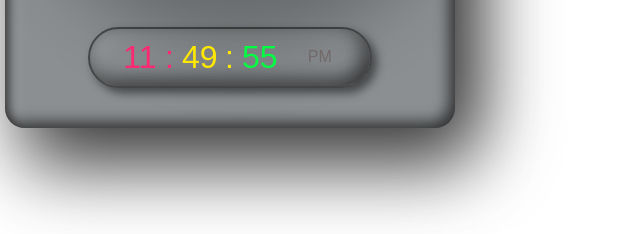
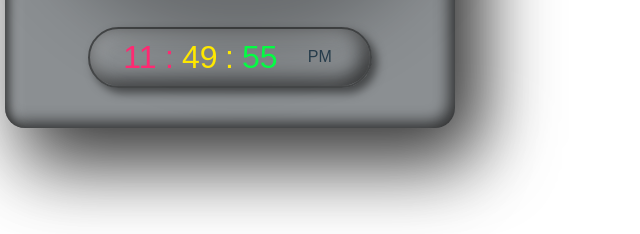
Before and after one commit to HitCyberSec/Analog-Clockw-Digital-Clock, a plain HTML site: page index.html in a window 1280 px wide. Shown: the part 563-797 px from the top of the page, 291-931 px from the left. Drawn offline with Linux system fonts and the light colour scheme; a web font is replaced by a local one.

Commit message:
Color changed

```diff
--- a/style.css
+++ b/style.css
@@ -167,7 +167,7 @@ body
   display: flex;
   justify-content: center;
   align-items: center;
-  color: #726969;
+  color: #263c4b;
 }
 #time div:nth-child(2)::after
 {
```
